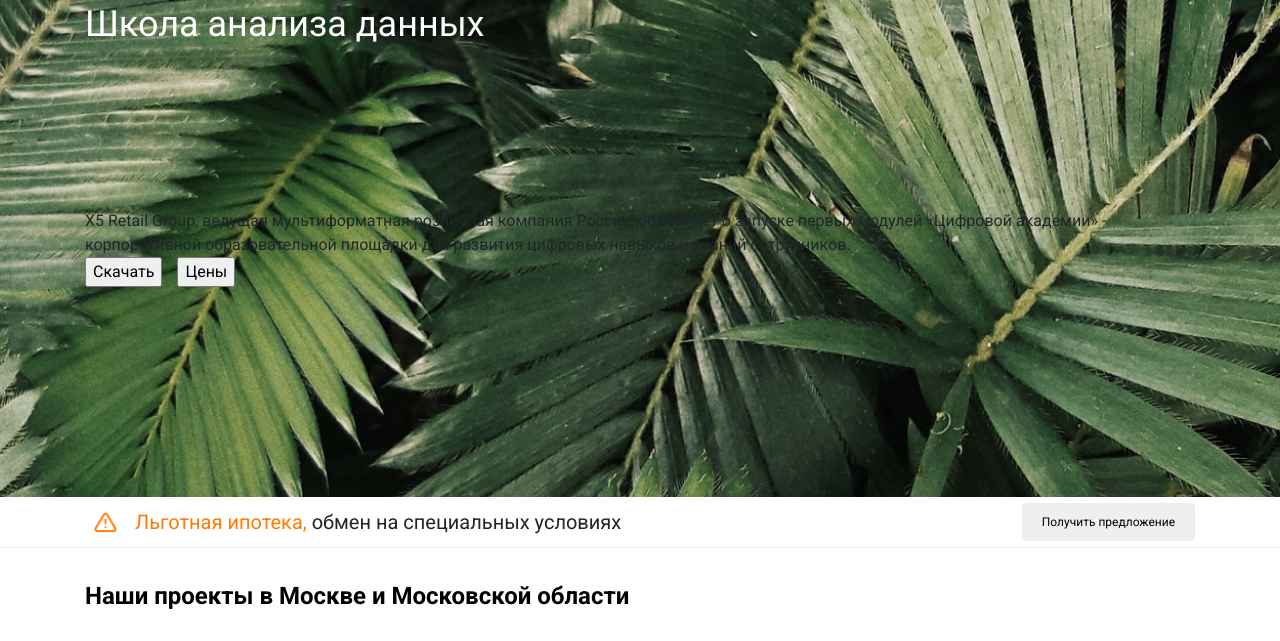
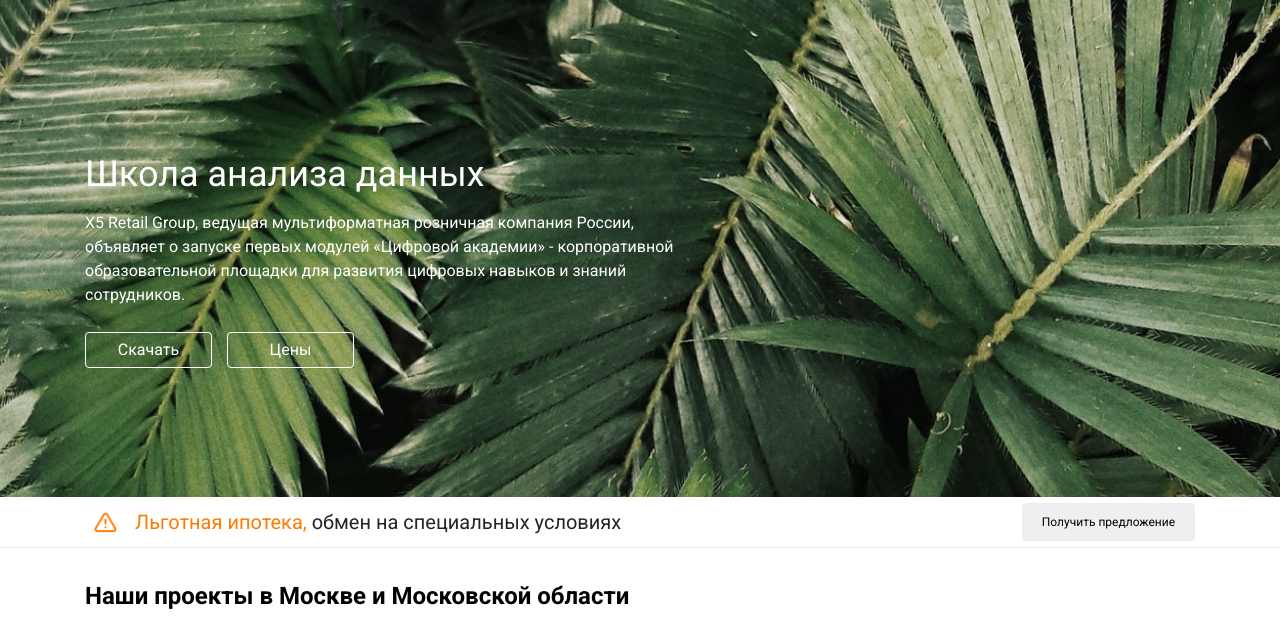
Before and after one commit to ZaycevDan/Verska, a plain HTML site: page index.html in a window 1280 px wide. Shown: the part 118-759 px from the top of the page. Drawn offline with Linux system fonts and the light colour scheme.

Commit message:
Доделали

```diff
--- a/css/main.css
+++ b/css/main.css
@@ -59,22 +59,41 @@ ul, li {
 }
 
 .baner__title {
+    position: relative;
     font-size: 36px;
     font-style: bold;
     color: #ffffff;
-    margin-top: px;
+    left: 0;
+    top: 150px;
 }
 
 .baner__description {
-    padding-top: 158px;
+    position: relative;
+    top: 160px;
+    width: 600px;
+    color: #ffffff;
 }
 
 .baner__buttons {
     display: flex;
+    position: relative;
+    top: 185px;
 }
 
 .baner__button {
+    padding: 5px 20px;
+    width: 127px;
+    background: transparent;
+    border: 1px solid #ffffff;
+    color: #ffffff;
+    border-radius: 4px;
+    outline: none;
+    transition: all 0.5s ease;
+}
 
+.baner__button:hover {
+    background: #ffffff;
+    color: #000000;
 }
 
 .baner__button[name="prices"] {
@@ -113,6 +132,7 @@ ul, li {
     border-radius: 4px;
     border: 1px solid #EDEDED;
     padding: 9px 19px;
+    outline: none;
 }
 
 .sale__orange {
@@ -269,7 +289,7 @@ ul, li {
     border: 1px solid #EDEDED;
     margin-left: 20px;
     padding: 9px 19px;
-
+    outline: none;
 }
 
 .feedback__question {
@@ -289,6 +309,7 @@ ul, li {
     border: 1px solid #121A67;
     background: #121A67;
     padding: 9px 19px;
+    outline: none;
 }
 
 .footer__title {
@@ -304,7 +325,13 @@ ul, li {
     font-size: 12px;
     padding-top: 27px;
 }
+
 .footer__list a {
-    color: #0B0E66;
     font-size: 12px;
+    color: #26334D;
 }
+
+.footer__list a:hover {
+    color: rgb(63, 69, 82);
+    text-decoration: none;
+}
```
